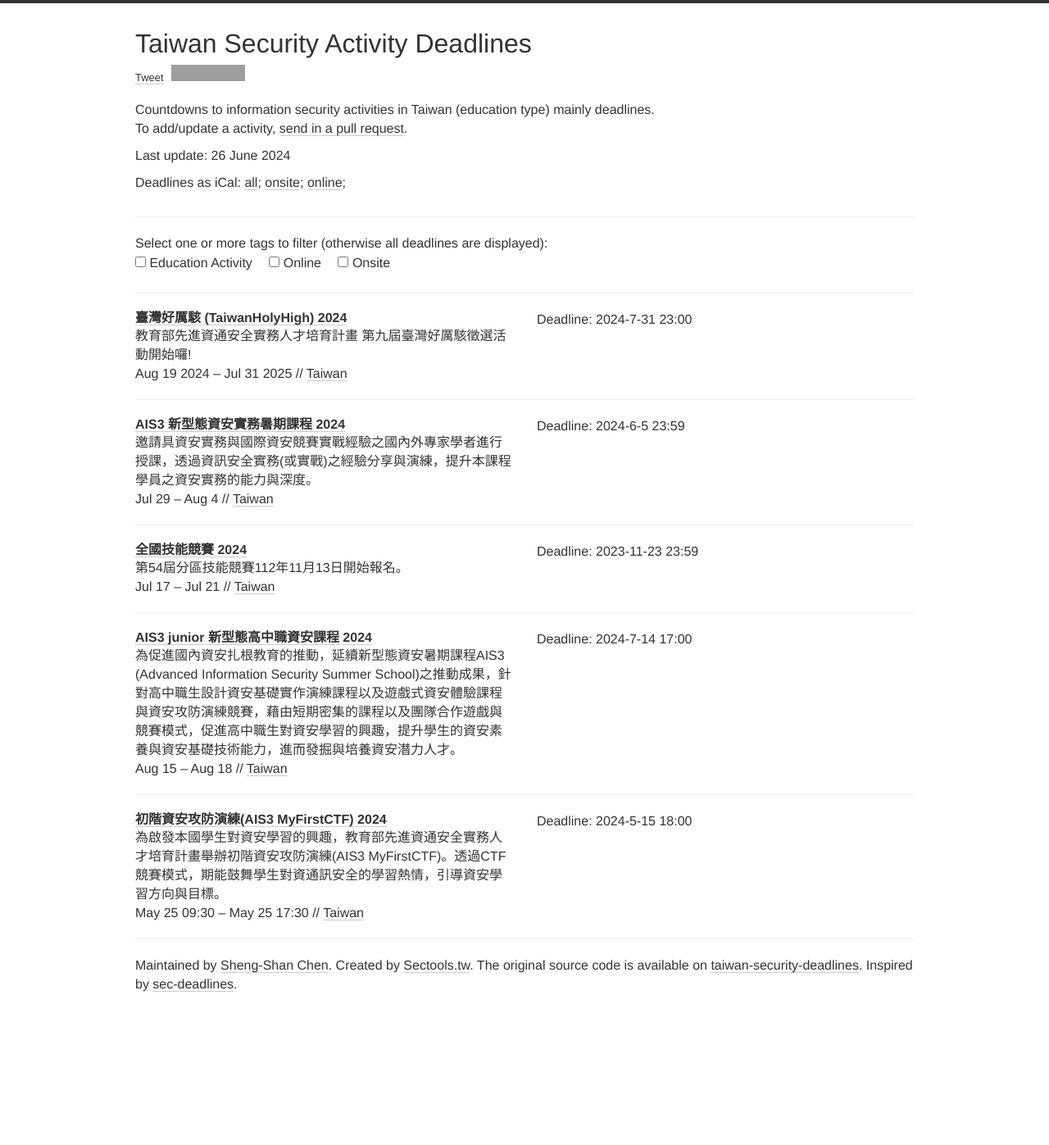
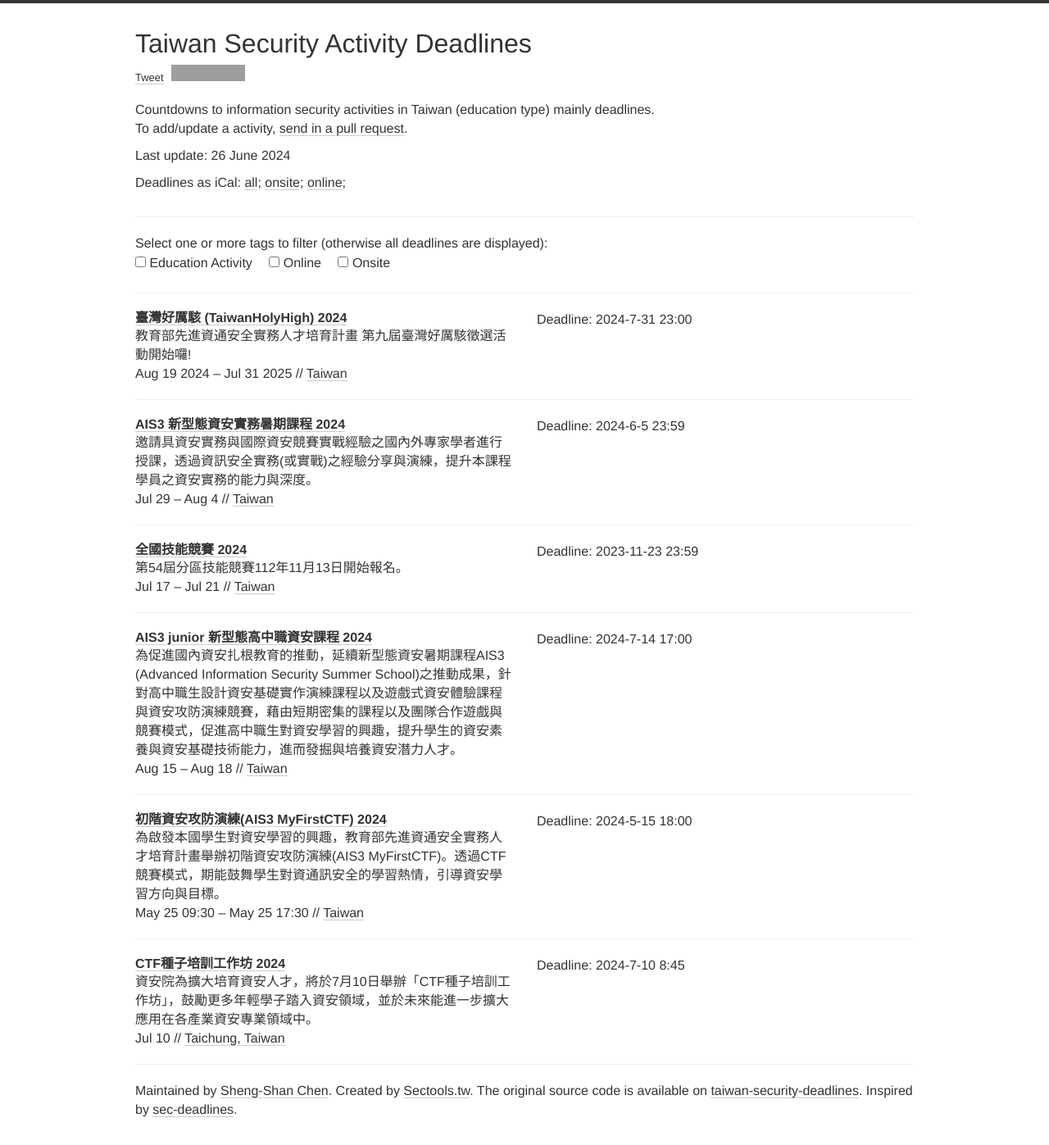
Before and after one commit to stwater20/taiwan-security-deadlines, a Jekyll site: the page built from index.html, in a window 1280 px wide. Shown: the whole page at 82% size. Built offline with Jekyll 4.4.1, drawn with Linux system fonts in a browser that asks for light colours; nearby versions of some CDN libraries; comment, search, counter and statistics services are not loaded; before the commit the page ends 1244 px from its top, so only the background shows below that; grey boxes are pictures that could not be loaded.

Commit message:
Update conferences.yml

```diff
--- a/_data/conferences.yml
+++ b/_data/conferences.yml
@@ -50,3 +50,13 @@
     - "2024-5-15 18:00"
   place: Taiwan
   tags: [EDU, ONSITE]
+
+- name: CTF種子培訓工作坊
+  year: 2024
+  date: Jul 10
+  description: 資安院為擴大培育資安人才，將於7月10日舉辦「CTF種子培訓工作坊」，鼓勵更多年輕學子踏入資安領域，並於未來能進一步擴大應用在各產業資安專業領域中。
+  link: https://www.facebook.com/share/p/q64DfdL4WFo2Yciq/
+  deadline:
+    - "2024-7-10 8:45"
+  place: Taichung, Taiwan
+  tags: [ONLINE, ONSITE]
```
